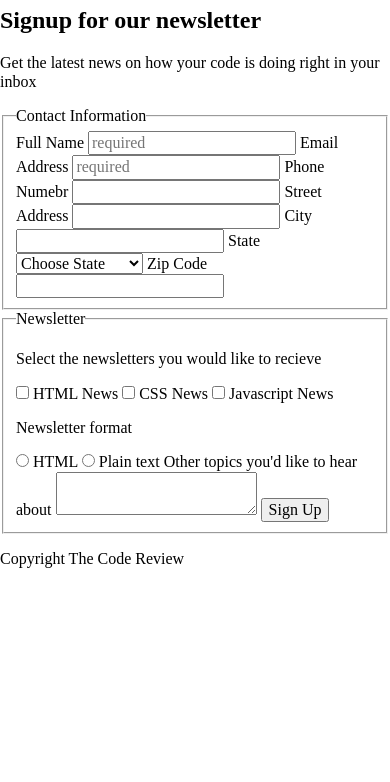
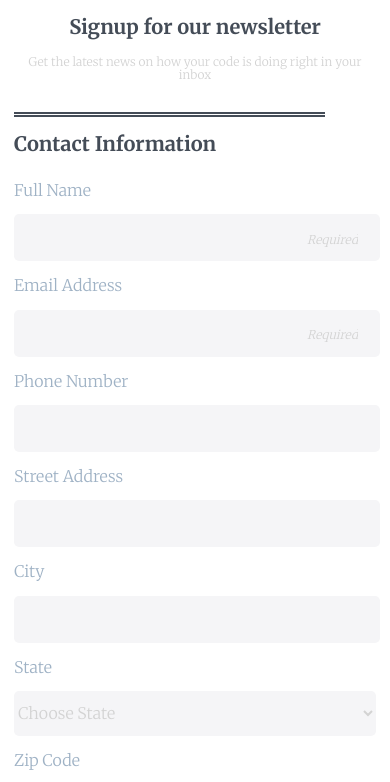
Before and after one commit to JoePrinzevalli/Responsive-Registration-Form, a plain HTML site: page index.html in a window 390 px wide. Shown: the part 73-855 px from the top of the page. Drawn offline with Linux system fonts and the light colour scheme.

Commit message:
finishing mobile version
try to fix borders

```diff
--- a/css/style.css
+++ b/css/style.css
@@ -1,8 +1,130 @@
 /* Base Styles */
+ * {
+        font-family: 'Merriweather', serif;
+}
+h1 {
+    text-align: center;
+    background-color: #444c57 ;
+    color: white;
+    margin: 0 auto;
+    padding: 20px 0;
+    font-size: 20px;
+}
+h2,
+.begin-p {
+    text-align: center;
+}
+h2 {
+    font-size: 20px;
+    color: #444c57;
+    margin-top: 25px;
+}
+.begin-p {
+    font-size: 12px;
+    margin: 12px 15px 30px;
+    color: lightgray;
+}
+legend {
+    color: #444c57;
+    font-weight: 700;
+    font-size: 20px;
+    margin-bottom: 20px;
+    border-top: 5px double #444c57;
+    padding-top: 15px;
+    padding-right: 30%;
+}
+
+fieldset {
+    border: none;
+}
+label {
+    color: #9fb2c5;
+}
+::placeholder
+ {
+    color: lightgray;
+    text-align: right;
+    margin-right: 20px;
+    font-size: 12px;
+    font-style: italic;
+}
+select {
+    color:lightgray;
+}
+option:not(:first-of-type) {
+    color: black;
+}
+.newsletter {
+    margin-bottom: 0;
+    border-top: 5px solid #444c57;
+    padding-right: 55%;
+}
+.topic-p {
+    margin-top: 20px;
+    margin-bottom: 10px;
+}
+.radio {
+    margin-bottom: 20px;
+}
+footer p {
+    text-align: center;
+    font-size: 12px;
+    color: lightgray;
+    font-style: italic;
+    margin-bottom: 100px;
+}
 
 
 
-/* Flexbox Styles*/
+
+/* Block Styles*/
+#other,
+.text input,
+select,
+button {
+    border: none;
+    border-radius: 5px;
+    width: 100%;
+}
+#other,
+.text input,
+select {
+    background-color: rgba(245, 245, 247) ;
+}
+.text input,
+select
+ {
+    display: block;
+    margin: 15px auto;
+    height: 45px;
+}
+#zip {
+    width: 50%;
+    margin-left: 0;
+    height: 55px;
+}
+.checkbox input,
+.radio input {
+    display: inline-block;
+    width: 10%;
+    text-align: right;
+    margin: 15px 0;
+}
+#other {
+    margin-top: 15px;
+    height: 100px;
+}
+button {
+    display: block;
+    margin: 20px auto 10px auto;
+    background-color: rgb(63, 191, 191);
+    color: white;
+    height: 50px;
+    font-weight: bold;
+}
+
+
+
 
 
 
@@ -16,3 +138,9 @@
 
 
 /* Media Queries */
+
+@media screen and (min-width: 768px) {
+
+
+
+}
--- a/index.html
+++ b/index.html
@@ -4,8 +4,11 @@
     <meta charset="UTF-8">
     <meta http-equiv="X-UA-Compatible" content="IE=edge">
     <meta name="viewport" content="width=device-width, initial-scale=1.0">
+    <link rel="preconnect" href="https://fonts.googleapis.com">
+    <link rel="preconnect" href="https://fonts.gstatic.com" crossorigin>
+    <link href="https://fonts.googleapis.com/css2?family=Merriweather:wght@300;700&display=swap" rel="stylesheet">
+    <link rel="stylesheet" href="css/normalize.css">
     <link rel="stylesheet" href="css/style.css">
-    <link rel="stylesheet" href="css/normalize.css">
     <title>Document</title>
 </head>
 <body>
@@ -15,18 +18,20 @@
 
     <main>
         <h2>Signup for our newsletter</h2>
-        <p>Get the latest news on how your code is doing right in your inbox</p>
+        <p class="begin-p">Get the latest news on how your code is doing right in your inbox</p>
             <!-- How to add horizontal line here?? -->
 
 
         <form>
             <fieldset>
+
                 <legend>Contact Information</legend>
+                <div class="text">
                     <label for="name">Full Name</label>
-                    <input type="text" id="name" name="user_name" placeholder="required">
+                    <input type="text" id="name" name="user_name" placeholder="Required">
                     <label for="email">Email Address</label>
-                    <input type="email" id="email" name="user_email" placeholder="required">
-                    <label for="phone">Phone Numebr</label>
+                    <input type="email" id="email" name="user_email" placeholder="Required">
+                    <label for="phone">Phone Number</label>
                     <input type="tel" id="phone" name="user_phone">
                     <label for="address">Street Address</label>
                     <input type="text" id="address" name="user_address">
@@ -34,8 +39,8 @@
                     <input type="text" id="city" name="user_city">
                     <label for="state">State</label>
                     <select id="state" name="user_state">
-                        <option value="">Choose State</option>
-                        <option value="AL">Alabama</option>
+                        <option value="choose-state">Choose State</option>
+                        <option value="alabama">Alabama</option>
                         <option value="alaska">Alaska</option>
                         <option value="arizona">Arizona</option>
                         <option value="arkansas">Arkansas</option>
@@ -88,24 +93,27 @@
                     </select>
                     <label for="zip">Zip Code</label>
                     <input type="text" id="zip" name="user_zip_code">
+                </div>
             </fieldset>
             <fieldset>
-                    <legend>Newsletter</legend>
-                        <p>Select the newsletters you would like to recieve</p>
-
+                    <legend class="newsletter">Newsletter</legend>
+                        <p class="topic-p">Select the newsletters you would like to recieve</p>
+                    <div class="checkbox">
                         <input type="checkbox" id="html-news" name="user_news" value="html-news">
-                        <label for="html-news">HTML News</label>
+                        <label for="html-news">HTML News</label><br>
                         <input type="checkbox" id="css-news" name="user_news" value="css-news">
-                        <label for="css-news">CSS News</label>
+                        <label for="css-news">CSS News</label><br>
                         <input type="checkbox" id="java-news" name="user_news" value="javascript-news">
                         <label for="java-news">Javascript News</label>
+                    </div>
 
-                        <p>Newsletter format</p>
-
+                        <p class="topic-p">Newsletter format</p>
+                    <div class="radio">
                         <input type="radio" id="html-format" name="user_format" value="html-format">
-                        <label for="html-format">HTML</label>
+                        <label for="html-format">HTML</label><br>
                         <input type="radio" id="plain-format" name="user_format" value="plain-format">
                         <label for="plain-format">Plain text</label>
+                    </div>
 
                         <label for="other">Other topics you'd like to hear about</label>
                         <textarea id="other" name="user_other"></textarea>
@@ -114,6 +122,7 @@
             </fieldset>
         </form>
     </main>
+
     <footer>
         <p>Copyright The Code Review</p>
     </footer>
```
